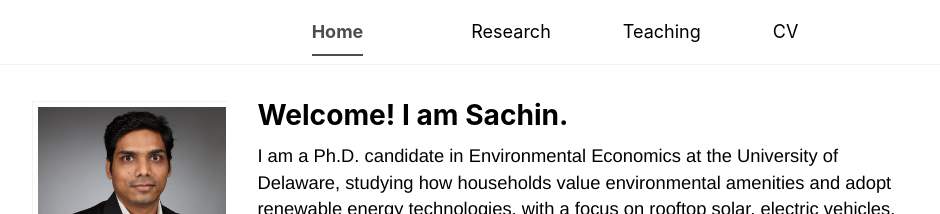
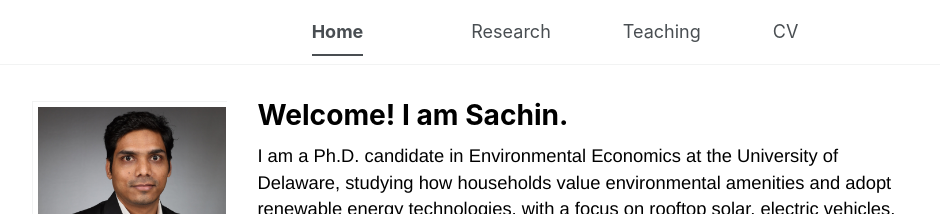
Before and after one commit to sachin-b-badole/sachin-b-badole.github.io, a Jekyll site: the page built from _pages/about.md, in a window 1280 px wide. Shown: the top 214 px of the page, without its empty margins (76-1016 px from the left). Built offline with Jekyll 4.4.1, drawn with Linux system fonts in a browser that asks for light colours; some web fonts are replaced; a script bundle is joined from its source files by our own code; library files that are not in the unit come from our copies.

Commit message:
Update custom.css

```diff
--- a/assets/css/custom.css
+++ b/assets/css/custom.css
@@ -335,9 +335,9 @@ body {
 /*  color: #1a0dab;   /* standard blue */
 /*}*/
 
-.masthead__menu-item a {
-  color: #000;
-}
+/*.masthead__menu-item a {
+/*  color: #000;
+}*/
 
 
 
```
